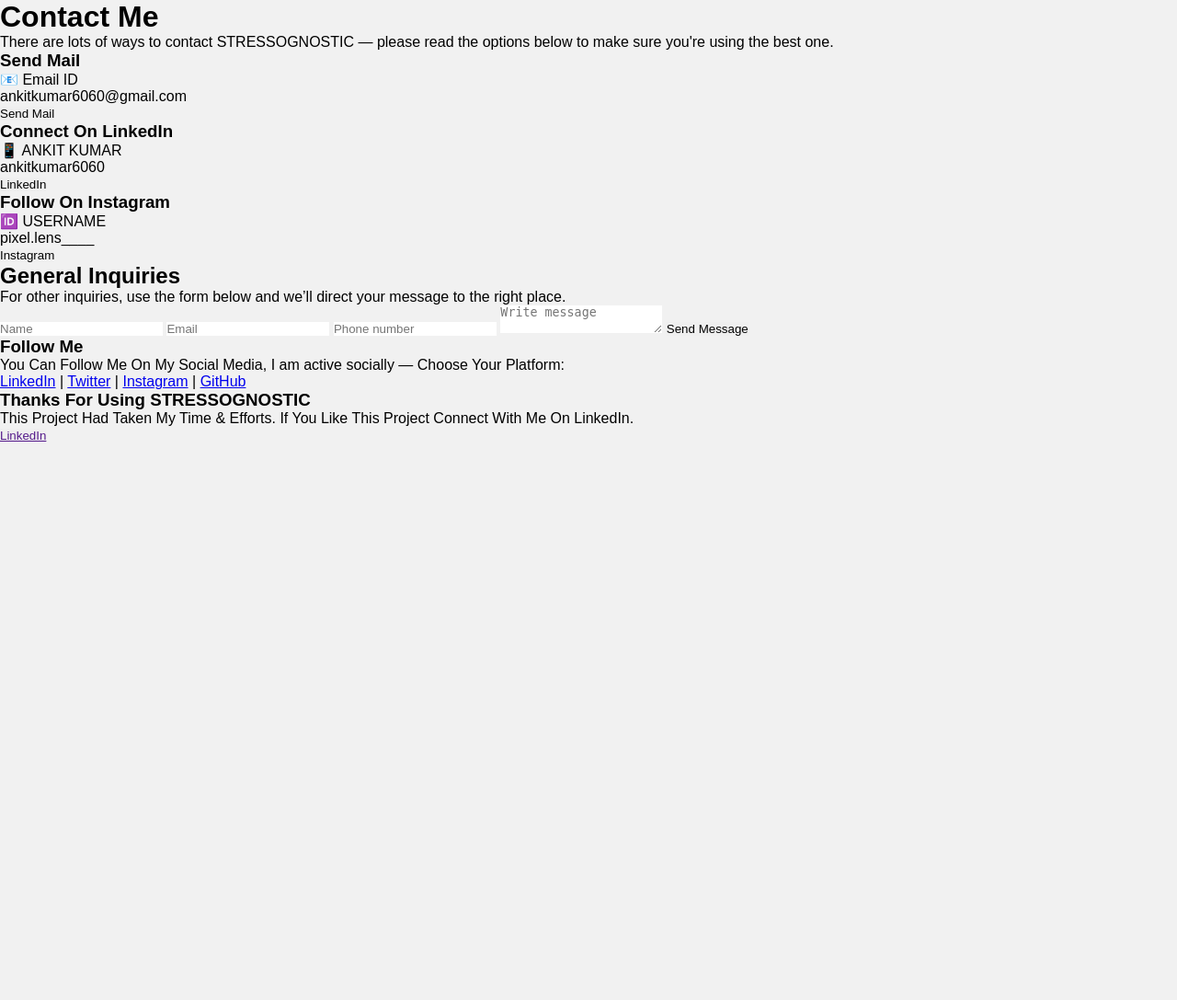
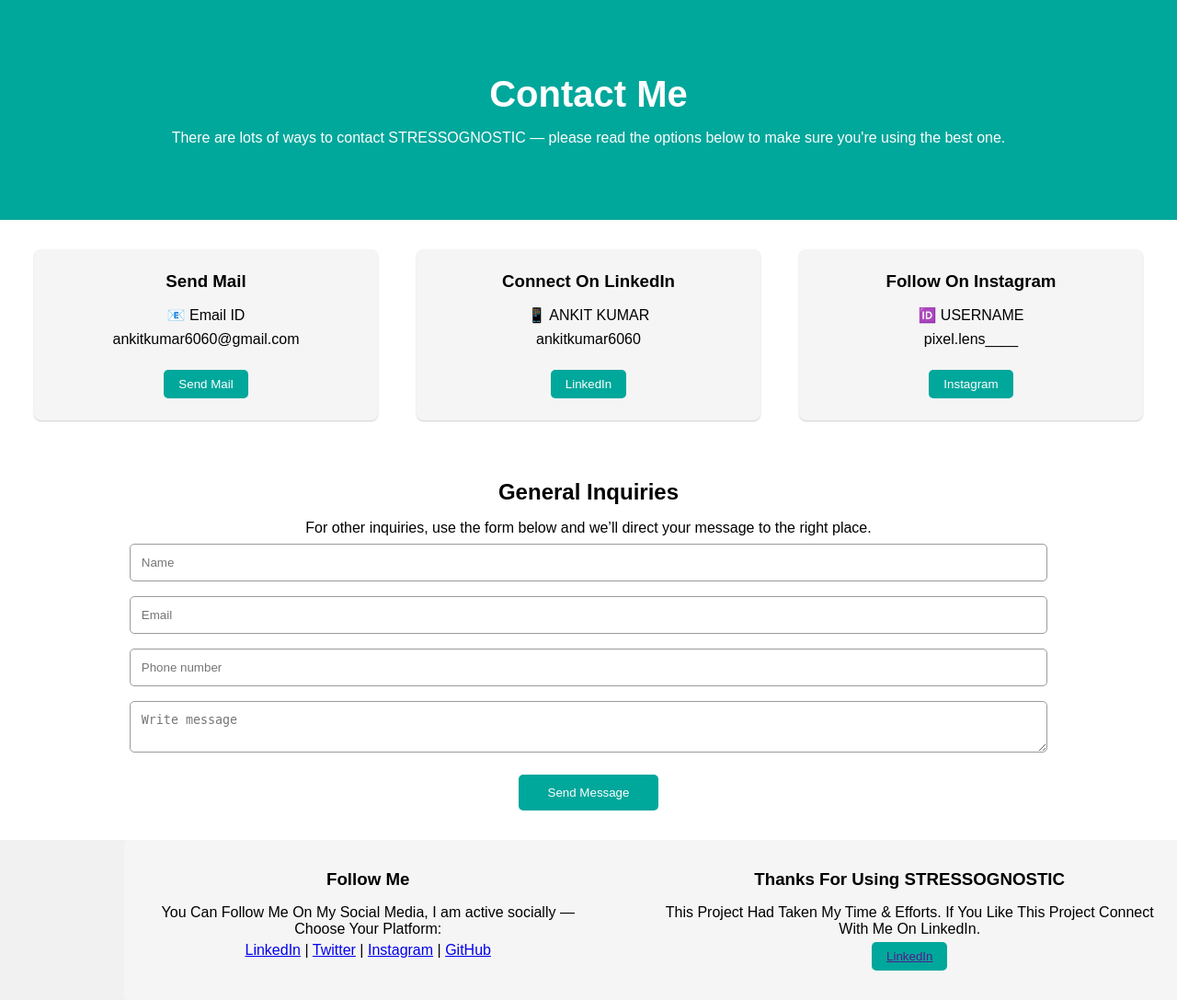
Before and after one commit to Ankit-KCode/BeCalmAI, a Flask app: template templates/contact.html in a window 1280 px wide. Shown: the whole page at 92% size. Before the commit the page ends 480 px from the top, so only its background shows below. Run offline with Flask 3, Linux system fonts and the light colour scheme; the template is opened without the code that fills it, so the values that code supplies are empty.

Commit message:
Web App : Update For New Pages

```diff
--- a/static/style.css
+++ b/static/style.css
@@ -353,3 +353,221 @@
     font-size: 24px;
     color: #000;
 }
+
+
+
+/* ABOUT PAGE--------------------------------------- */
+
+/* Basic Reset */
+/* * {
+    margin: 0;
+    padding: 0;
+    box-sizing: border-box;
+}
+
+body {
+    font-family: 'Segoe UI', Tahoma, Geneva, Verdana, sans-serif;
+    background: #f9f9f9;
+    color: #333;
+    line-height: 1.6;
+} */
+
+/* Navbar */
+/* .navbar {
+    background-color: #009e96;
+    padding: 1em 2em;
+    display: flex;
+    justify-content: space-between;
+    align-items: center;
+    box-shadow: 0 2px 8px rgba(0,0,0,0.1);
+} */
+/*
+.logo {
+    color: white;
+    font-size: 1.5em;
+}
+
+.navbar ul {
+    list-style: none;
+    display: flex;
+    gap: 1.5em;
+} */
+
+/* .navbar a {
+    color: white;
+    text-decoration: none;
+    font-weight: 500;
+    transition: color 0.3s;
+}
+
+.navbar a:hover,
+.navbar a.active {
+    text-decoration: underline;
+}
+
+/* About Section */
+.about-section {
+    padding: 60px 20px;
+    max-width: 900px;
+    margin: auto;
+} */
+
+.about-container {
+    background: white;
+    border-radius: 10px;
+    padding: 40px;
+    box-shadow: 0 4px 12px rgba(0,0,0,0.05);
+}
+
+.about-container h2 {
+    font-size: 2.2em;
+    color: #009e96;
+    margin-bottom: 20px;
+}
+
+.about-container p {
+    font-size: 1.1em;
+    margin-bottom: 15px;
+}
+
+/* Footer */
+.footer {
+    text-align: center;
+    padding: 1em;
+    margin-top: 40px;
+    background-color: #efefef;
+    color: #666;
+}
+
+
+
+/* CONTACT PAGE ------------------------------------------- */
+
+
+.contact-header {
+    text-align: center;
+    padding: 5rem 2rem;
+    background: #00a79b;
+    color: white;
+}
+
+.contact-header h1 {
+    font-size: 2.5rem;
+    margin-bottom: 1rem;
+}
+
+/* Contact Cards */
+.contact-options {
+
+    display: flex;
+    justify-content: space-around;
+    padding: 2rem 1rem;
+    background: #fff;
+}
+
+.contact-card {
+    background: #f5f5f5;
+    border-radius: 8px;
+    text-align: center;
+    padding: 1.5rem;
+    box-shadow: 0 1px 2px rgba(0, 0, 0, 0.2);
+    width: 30%;
+}
+
+.contact-card h3 {
+    margin-bottom: 1rem;
+}
+
+.contact-card p {
+    margin: 0.5rem 0;
+}
+
+.contact-card button {
+    margin-top: 1rem;
+    padding: 0.5rem 1rem;
+    background: #00a79b;
+    color: white;
+    border: none;
+    border-radius: 5px;
+    cursor: pointer;
+}
+
+.contact-card button:hover {
+    background: #45a049;
+}
+
+/* General Inquiries Section */
+.general-inquiries {
+    text-align: center;
+    padding: 2rem 1rem;
+    background: #fff;
+}
+
+.general-inquiries h2 {
+    margin-bottom: 1rem;
+}
+
+.general-inquiries form {
+    display: flex;
+    flex-direction: column;
+    align-items: center;
+}
+
+.general-inquiries form input,
+.general-inquiries form textarea {
+    width: 80%;
+    padding: 0.75rem;
+    margin: 0.5rem 0;
+    border: 1px solid #9c9b9b;
+    border-radius: 5px;
+}
+
+.general-inquiries form button {
+    padding: 0.75rem 2rem;
+    background: #00a79b;
+    color: white;
+    border: none;
+    border-radius: 5px;
+    cursor: pointer;
+    margin-top: 1rem;
+}
+
+.general-inquiries form button:hover {
+    background: #45a049;
+}
+
+/* Footer Section */
+.contact-footer {
+    display: flex;
+    justify-content: space-between;
+    background: #f5f5f5;
+    padding: 2rem 1rem;
+    text-align: center;
+    border-radius: 5px;
+    position: relative;
+    width: 1150px;
+    left: 135px;
+    gap: 30px;
+    font-size: medium;
+}
+
+.contact-footer h3 {
+    margin-bottom: 1rem;
+}
+
+.contact-footer p {
+    margin: 0.3rem 0;
+}
+
+.contact-footer button {
+    padding: 0.5rem 1rem;
+    background: #00a79b;
+    color: white;
+    border: none;
+    border-radius: 5px;
+    cursor: pointer;
+}
+
+.contact-footer button:hover {
+    background: #45a049;
+}
```
